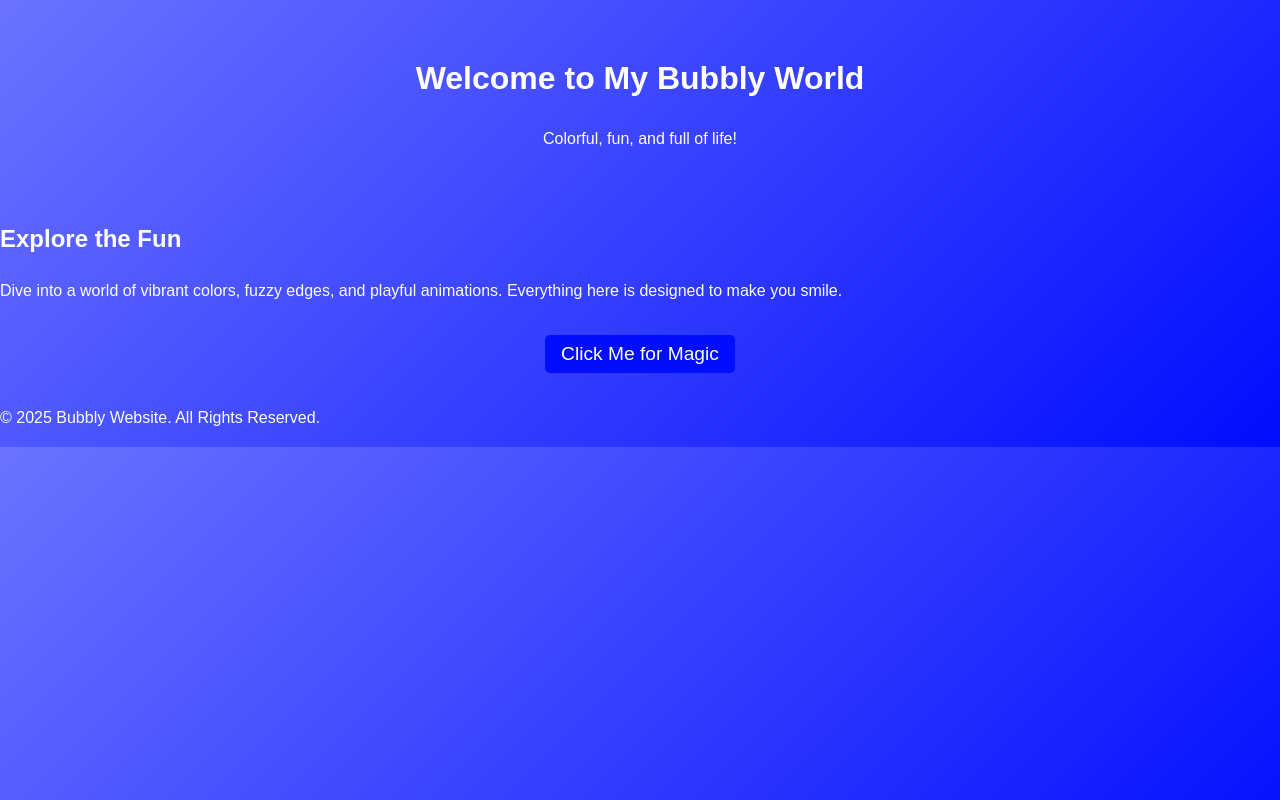
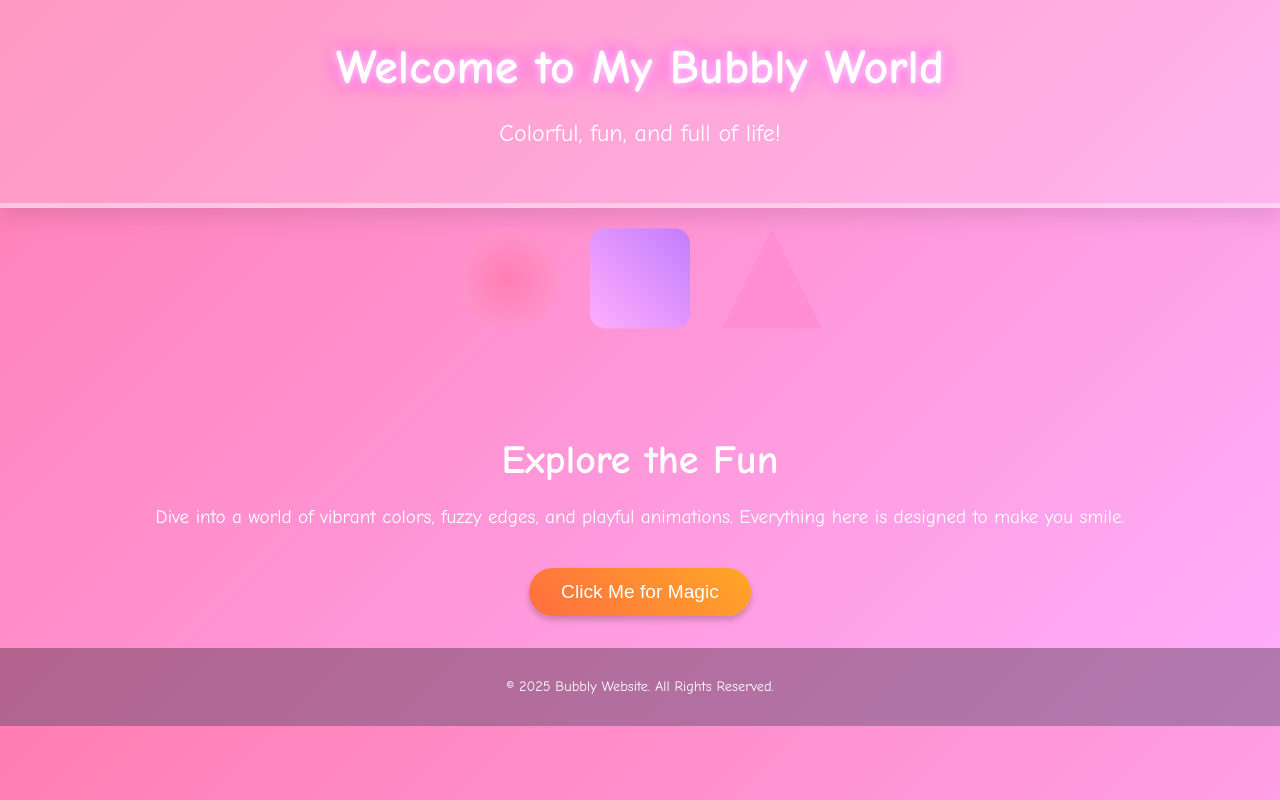
Before and after one commit to squid-zombie/sd-website, a plain HTML site: page index.html in a window 1280 px wide. Drawn offline with Linux system fonts and the light colour scheme; files that its build step writes are made by us from their sources; files whose address does not match are found by name.

Commit message:
Update style.css

```diff
--- a/style.css
+++ b/style.css
@@ -1,31 +1,112 @@
-/* style.css */
+/* General Styles */
 body {
-    font-family: Arial, sans-serif;
-    line-height: 1.6;
+  font-family: 'Comic Sans MS', sans-serif;
   margin: 0;
   padding: 0;
-    background: linear-gradient(135deg, #6b73ff, #000dff);
-    color: white;
+  background: linear-gradient(135deg, #ff7eb3, #ffaefc);
+  color: #fff;
+  overflow-x: hidden;
 }
 
-  header {
+/* Header */
+.header {
   text-align: center;
-    padding: 2rem 0;
+  padding: 2rem;
+  background: rgba(255, 255, 255, 0.2);
+  border-bottom: 5px solid rgba(255, 255, 255, 0.4);
+  box-shadow: 0px 10px 20px rgba(0, 0, 0, 0.1);
+}
+
+.header h1 {
+  font-size: 3rem;
+  margin: 0.5rem;
+  text-shadow: 0 0 10px #fff, 0 0 20px #f0f;
+}
+
+.header p {
+  font-size: 1.5rem;
+}
+
+/* Shapes Section */
+.shapes {
+  display: flex;
+  justify-content: center;
+  align-items: center;
+  gap: 2rem;
+  margin: 2rem 0;
+}
+
+.shape {
+  width: 100px;
+  height: 100px;
+  animation: float 3s ease-in-out infinite;
+}
+
+.circle {
+  background: radial-gradient(circle, #ff7eb3, #ff9bd5);
+  border-radius: 50%;
+}
+
+.square {
+  background: linear-gradient(45deg, #ffaefc, #c27dff);
+  border-radius: 15px;
+}
+
+.triangle {
+  width: 0;
+  height: 0;
+  border-left: 50px solid transparent;
+  border-right: 50px solid transparent;
+  border-bottom: 100px solid #ff8ed4;
+}
+
+/* Content Section */
+.content {
+  text-align: center;
+  padding: 2rem;
+}
+
+.content h2 {
+  font-size: 2.5rem;
+  margin-bottom: 1rem;
+}
+
+.content p {
+  font-size: 1.2rem;
+  line-height: 1.6;
 }
 
 button {
-    display: block;
-    margin: 2rem auto;
-    padding: 0.5rem 1rem;
+  margin-top: 1rem;
+  padding: 0.8rem 2rem;
   font-size: 1.2rem;
-    color: white;
-    background: #000dff;
+  color: #fff;
+  background: linear-gradient(45deg, #ff6e40, #ffa726);
   border: none;
-    border-radius: 5px;
+  border-radius: 25px;
   cursor: pointer;
-    transition: background 0.3s ease;
+  box-shadow: 0px 4px 6px rgba(0, 0, 0, 0.2);
+  transition: transform 0.2s ease-in-out;
 }
 
 button:hover {
-    background: #6b73ff;
+  transform: scale(1.1);
 }
+
+/* Footer */
+footer {
+  text-align: center;
+  padding: 1rem 0;
+  background: rgba(0, 0, 0, 0.3);
+  font-size: 0.9rem;
+}
+
+/* Animations */
+@keyframes float {
+  0%, 100% {
+    transform: translateY(0);
+  }
+  50% {
+    transform: translateY(-15px);
+  }
+}
```
Lines whose indentation alone changed are shown as unchanged.
